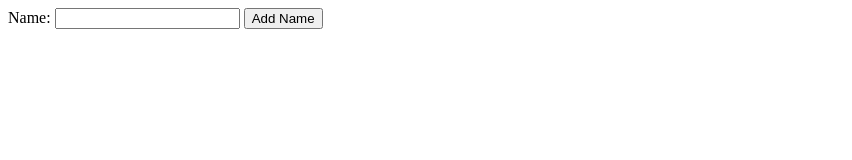
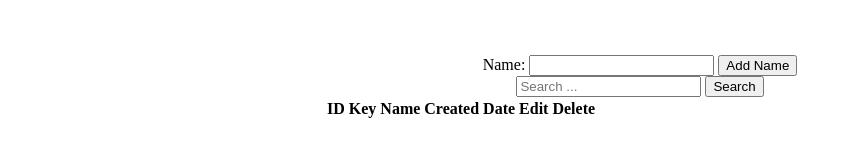
Before and after one commit to Fancystacks/SQL-Data-Archive, a plain HTML site: page client/index.html in a window 1280 px wide. Shown: the whole page, without its empty margins (0-852 px from the left). Drawn offline with Linux system fonts and the light colour scheme.

Commit message:
set up html

```diff
--- a/client/index.html
+++ b/client/index.html
@@ -11,6 +11,20 @@
       <label>Name:</label>
       <input type="text" id="input-name" />
       <button>Add Name</button>
+      <div>
+        <input placeholder="Search ..." id="search-name" />
+        <button id="search-button">Search</button>
+      </div>
+      <table>
+        <thead>
+          <th>ID Key</th>
+          <th>Name</th>
+          <th>Created Date</th>
+          <th>Edit</th>
+          <th>Delete</th>
+        </thead>
+      </table>
     </main>
+    <script src="index.js"></script>
   </body>
 </html>
--- a/client/styles.css
+++ b/client/styles.css
@@ -0,0 +1,5 @@
+main {
+  width: 50%;
+  text-align: center;
+  margin: 55px auto;
+}
```
